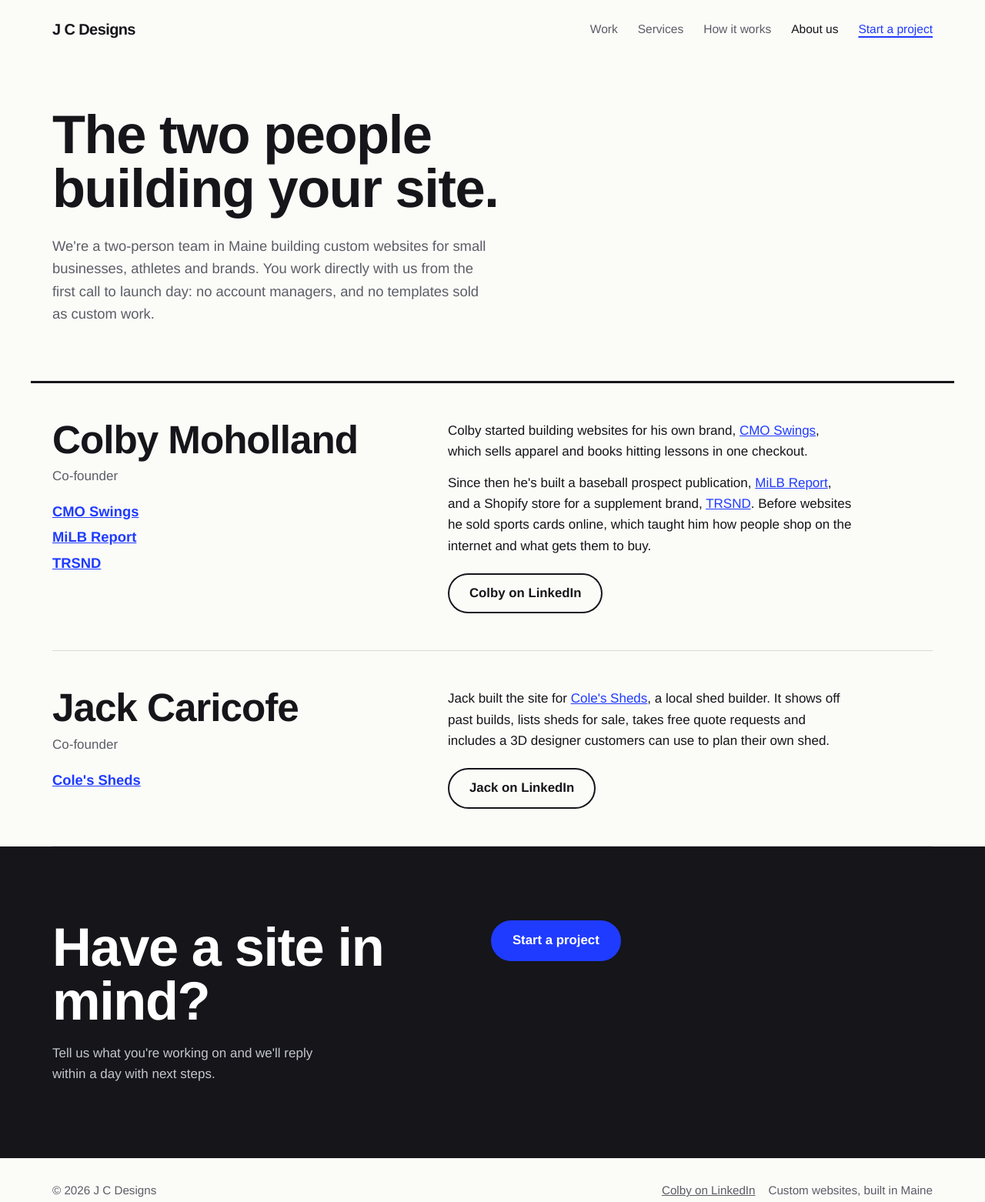
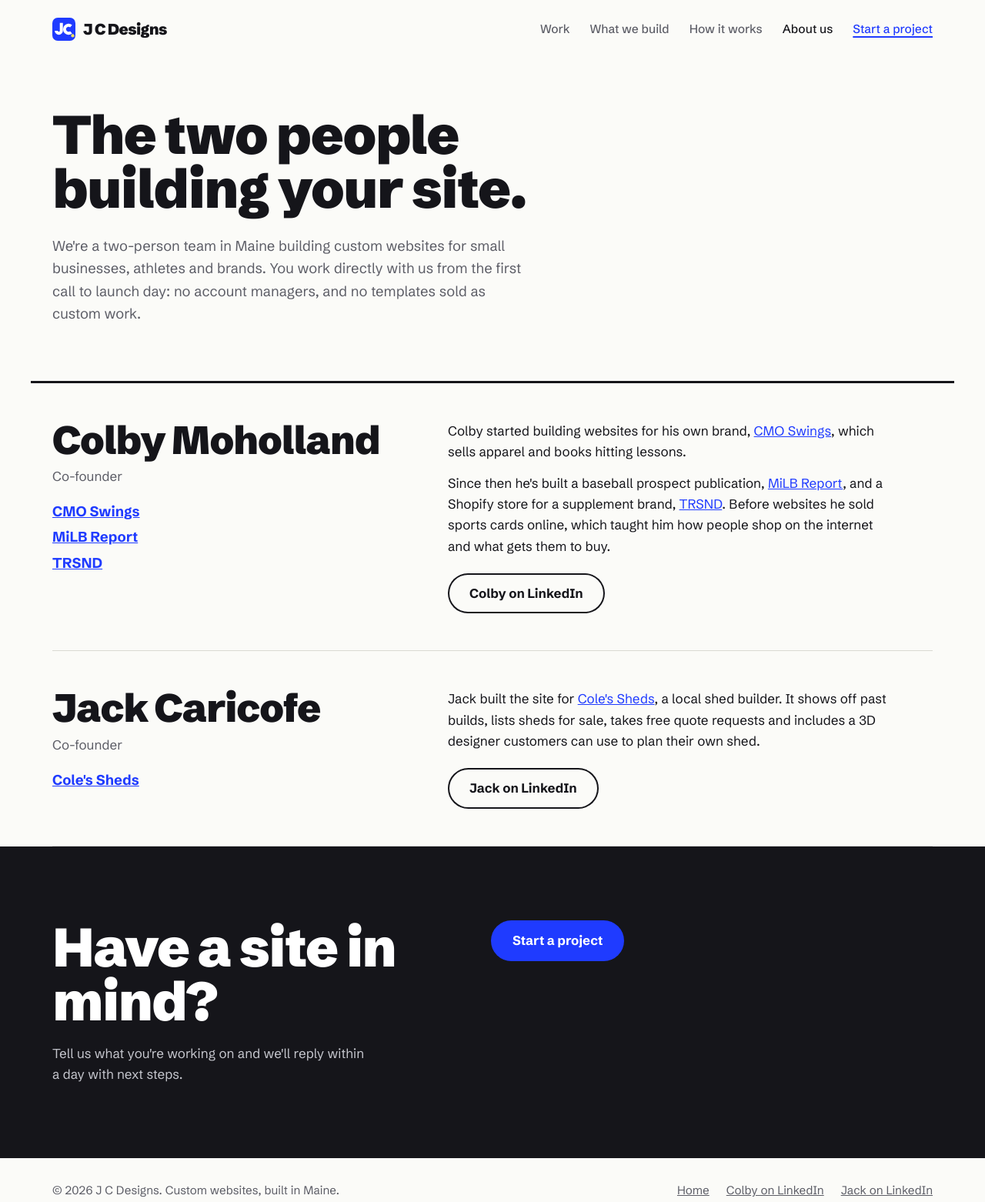
Before and after one commit to ctmcards1-art/jcdzn, a plain HTML site: page about.html in a window 1280 px wide. Shown: the whole page at 77% size. Drawn offline with Linux system fonts and the light colour scheme.

Commit message:
Redesign About page to match

```diff
--- a/about.html
+++ b/about.html
@@ -7,7 +7,7 @@
 <meta name="description" content="Colby Moholland and Jack Caricofe build custom websites for small businesses, athletes and brands from Maine.">
 <link rel="preconnect" href="https://fonts.googleapis.com">
 <link rel="preconnect" href="https://fonts.gstatic.com" crossorigin>
-<link href="https://fonts.googleapis.com/css2?family=Bricolage+Grotesque:opsz,wght@12..96,400;12..96,600;12..96,800&family=Instrument+Sans:wght@400;500;600&display=swap" rel="stylesheet">
+<link href="https://fonts.googleapis.com/css2?family=Schibsted+Grotesk:wght@400;500;700;900&display=swap" rel="stylesheet">
 <link rel="icon" href="favicon.svg" type="image/svg+xml">
 <link rel="apple-touch-icon" href="apple-touch-icon.png">
 <link rel="stylesheet" href="styles.css">
@@ -16,12 +16,12 @@
 
 <header class="site">
   <div class="wrap">
-    <a class="logo" href="index.html">J C Designs<span aria-hidden="true"></span></a>
+    <a class="logo" href="index.html"><img src="favicon.svg" alt="">J C Designs</a>
     <nav class="links" aria-label="Main">
       <a href="index.html#work">Work</a>
-      <a href="index.html#services">Services</a>
+      <a href="index.html#services">What we build</a>
       <a href="index.html#process">How it works</a>
-      <a href="about.html" aria-current="page" style="color:var(--ink)">About us</a>
+      <a href="about.html" aria-current="page">About us</a>
       <a class="nav-cta" href="index.html#contact">Start a project</a>
     </nav>
   </div>
@@ -45,7 +45,7 @@
         </ul>
       </div>
       <div class="bio">
-        <p>Colby started building websites for his own brand, <a href="https://cmoswings.com" target="_blank" rel="noopener">CMO Swings</a>, which sells apparel and books hitting lessons in one checkout.</p>
+        <p>Colby started building websites for his own brand, <a href="https://cmoswings.com" target="_blank" rel="noopener">CMO Swings</a>, which sells apparel and books hitting lessons.</p>
         <p>Since then he's built a baseball prospect publication, <a href="https://milbreport.com" target="_blank" rel="noopener">MiLB Report</a>, and a Shopify store for a supplement brand, <a href="https://trsnd.com" target="_blank" rel="noopener">TRSND</a>. Before websites he sold sports cards online, which taught him how people shop on the internet and what gets them to buy.</p>
         <a class="btn line" href="https://www.linkedin.com/in/colby-moholland-ba1946391/" target="_blank" rel="noopener">Colby on LinkedIn</a>
       </div>
@@ -73,14 +73,14 @@
       <h2>Have a site in mind?</h2>
       <p>Tell us what you're working on and we'll reply within a day with next steps.</p>
     </div>
-    <div><a class="btn signal" href="index.html#contact">Start a project</a></div>
+    <div><a class="btn" href="index.html#contact">Start a project</a></div>
   </div>
 </section>
 
 <footer>
   <div class="wrap">
-    <span>&copy; 2026 J C Designs</span>
-    <span><a href="https://www.linkedin.com/in/colby-moholland-ba1946391/" target="_blank" rel="noopener">Colby on LinkedIn</a> &nbsp;&nbsp; Custom websites, built in Maine</span>
+    <span>&copy; 2026 J C Designs. Custom websites, built in Maine.</span>
+    <nav aria-label="Footer"><a href="index.html">Home</a><a href="https://www.linkedin.com/in/colby-moholland-ba1946391/" target="_blank" rel="noopener">Colby on LinkedIn</a><a href="https://www.linkedin.com/in/jack-caricofe-293b00419/" target="_blank" rel="noopener">Jack on LinkedIn</a></nav>
   </div>
 </footer>
 
```
